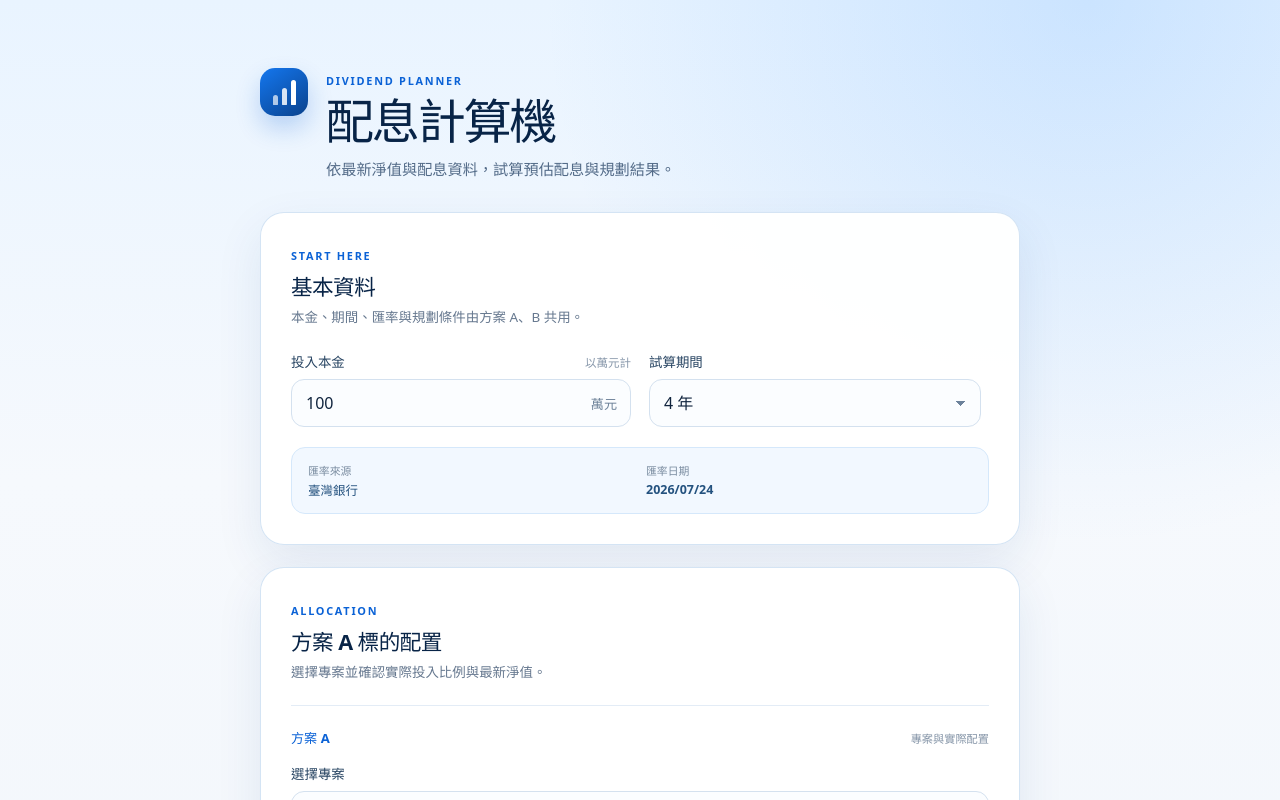
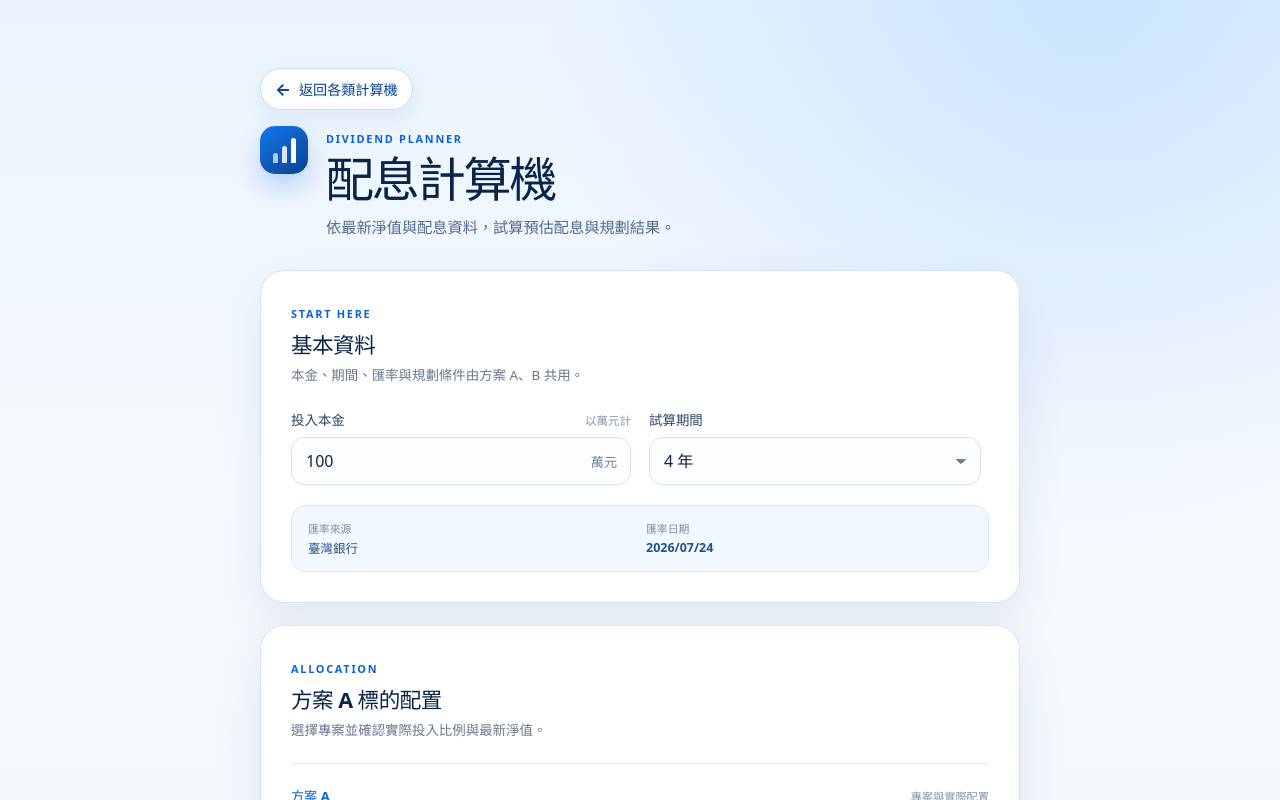
Before and after one commit to kiddd1995/dividend-calculator, a React (Vite) app: page / in a window 1280 px wide. Shown: the top 800 px of the page. Built offline with nearby package versions, Linux system fonts and the light colour scheme.

Commit message:
Add return link to calculators

```diff
--- a/src/App.jsx
+++ b/src/App.jsx
@@ -199,6 +199,14 @@ function exchangeFallbackHint(rate) {
 function SiteHeader() {
   return (
     <header className="hero">
+      <a
+        className="return-calculators-link"
+        href="https://kiddd1995.github.io/mobile-office/#/calculators"
+      >
+        <span aria-hidden="true">←</span>
+        返回各類計算機
+      </a>
+      <div className="hero-heading">
         <div className="brand-mark" aria-hidden="true">
           <span />
           <span />
@@ -208,6 +216,7 @@ function SiteHeader() {
           <span className="hero-kicker">DIVIDEND PLANNER</span>
           <h1>配息計算機</h1>
           <p>依最新淨值與配息資料，試算預估配息與規劃結果。</p>
+        </div>
       </div>
     </header>
   )
--- a/src/styles.css
+++ b/src/styles.css
@@ -53,12 +53,58 @@ button {
 
 .hero {
   position: relative;
+  display: grid;
+  gap: 16px;
+  width: min(100% - 32px, 760px);
+  margin: 0 auto;
+  padding: 52px 0 30px;
+}
+
+.return-calculators-link {
+  display: inline-flex;
+  align-items: center;
+  justify-content: center;
+  justify-self: start;
+  gap: 8px;
+  min-height: 42px;
+  padding: 9px 14px;
+  border: 1px solid rgba(11, 98, 214, 0.2);
+  border-radius: 999px;
+  color: var(--blue-800);
+  background: rgba(255, 255, 255, 0.82);
+  box-shadow: 0 8px 20px rgba(17, 71, 135, 0.08);
+  font-size: 0.88rem;
+  font-weight: 700;
+  text-decoration: none;
+  transition:
+    color 160ms ease,
+    background 160ms ease,
+    border-color 160ms ease,
+    transform 160ms ease;
+  -webkit-tap-highlight-color: transparent;
+}
+
+.return-calculators-link:hover {
+  border-color: rgba(11, 98, 214, 0.4);
+  color: var(--blue-700);
+  background: var(--white);
+  transform: translateY(-1px);
+}
+
+.return-calculators-link:focus-visible {
+  outline: 3px solid rgba(20, 119, 239, 0.25);
+  outline-offset: 3px;
+}
+
+.return-calculators-link span {
+  font-size: 1.05rem;
+  line-height: 1;
+}
+
+.hero-heading {
   display: flex;
   gap: 18px;
   align-items: flex-start;
-  width: min(100% - 32px, 760px);
-  margin: 0 auto;
-  padding: 52px 0 30px;
 }
 
 .brand-mark {
```
Lines whose indentation alone changed are shown as unchanged.
